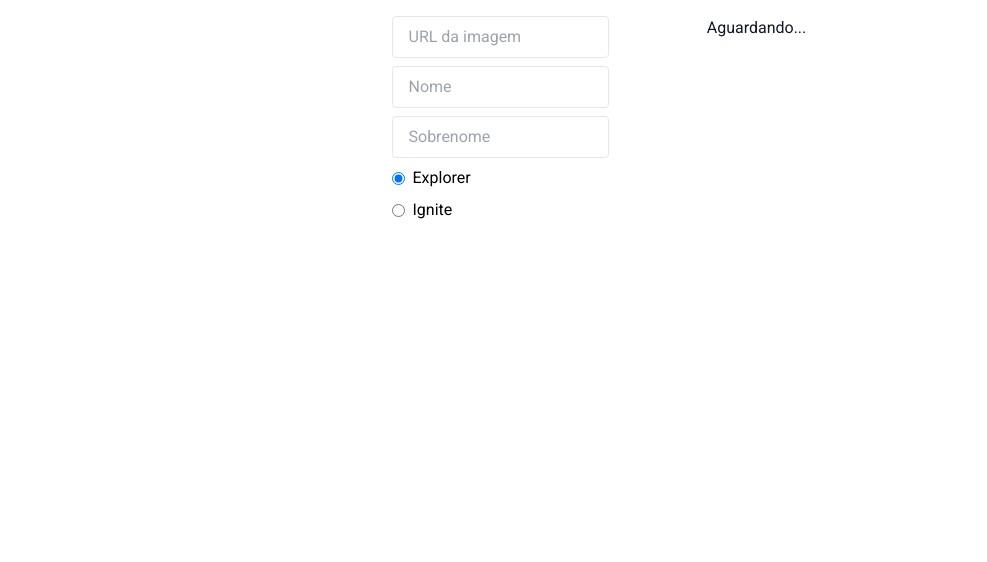
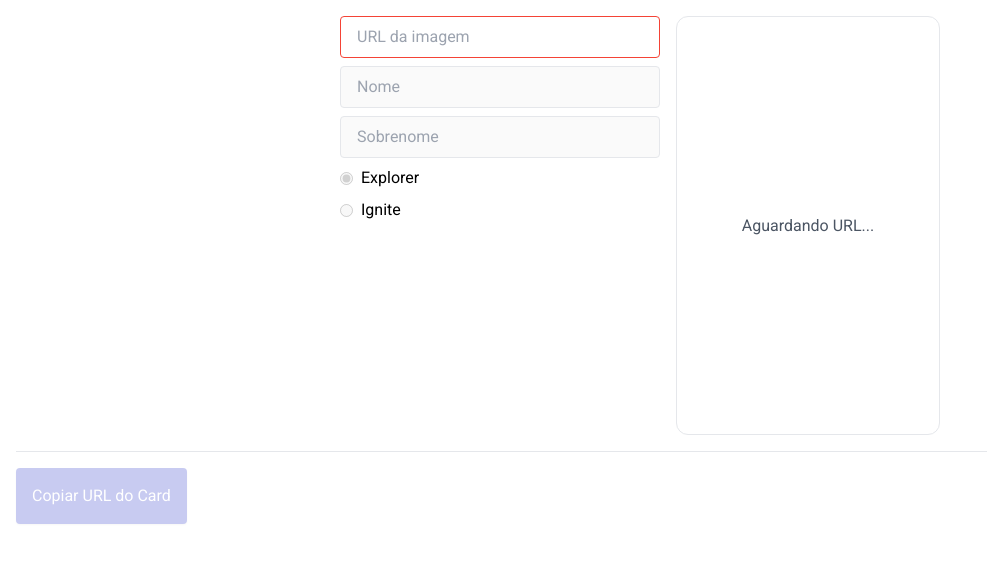
Before and after one commit to lucasgdb/image-generation-nlw-example, a Next.js app: page / in a window 1280 px wide. Shown: the top 562 px of the page, without its empty margins (0-987 px from the left). Built offline with nearby package versions, Linux system fonts and the light colour scheme; no server answers.

Commit message:
chore: improve layout

```diff
--- a/package.json
+++ b/package.json
@@ -17,11 +17,14 @@
     "eslint-config-next": "13.0.3",
     "next": "13.0.4",
     "react": "18.2.0",
+    "react-copy-to-clipboard": "^5.1.0",
     "react-dom": "18.2.0",
+    "react-toastify": "^9.1.1",
     "typescript": "4.9.3",
     "use-debounce": "^8.0.4"
   },
   "devDependencies": {
+    "@types/react-copy-to-clipboard": "^5.0.4",
     "autoprefixer": "^10.4.13",
     "postcss": "^8.4.19",
     "tailwindcss": "^3.2.4"
--- a/src/pages/_app.tsx
+++ b/src/pages/_app.tsx
@@ -1,7 +1,14 @@
 import "../styles/globals.css";
+import "react-toastify/dist/ReactToastify.css";
 
 import type { AppProps } from "next/app";
+import { ToastContainer } from "react-toastify";
 
 export default function App({ Component, pageProps }: AppProps) {
-  return <Component {...pageProps} />;
+  return (
+    <>
+      <ToastContainer pauseOnHover={false} />
+      <Component {...pageProps} />
+    </>
+  );
 }
--- a/src/pages/components/Input.tsx
+++ b/src/pages/components/Input.tsx
@@ -9,7 +9,7 @@ export default function Input(
   return (
     <input
       {...props}
-      className="px-4 py-2 text-gray-900 border rounded outline-none"
+      className={`px-4 py-2 text-gray-900 border rounded outline-none ${props.className}`}
     />
   );
 }
--- a/src/pages/index.tsx
+++ b/src/pages/index.tsx
@@ -2,7 +2,9 @@
 
 import Head from "next/head";
 import { useState } from "react";
-import { useDebouncedCallback } from "use-debounce";
+import { useDebouncedCallback, useDebounce } from "use-debounce";
+import { toast } from "react-toastify";
+import { CopyToClipboard } from "react-copy-to-clipboard";
 
 import ImageWithLoader from "./components/ImageWithLoader";
 import Input from "./components/Input";
@@ -13,10 +15,9 @@ export default function Page() {
   const [imageUrl, setImageUrl] = useState("");
   const [cardType, setCardType] = useState("explorer");
 
-  const handleChangeImageUrl = useDebouncedCallback(
-    (value: string) => setImageUrl(value),
-    500
-  );
+  const [debouncedImageUrl] = useDebounce(imageUrl, 500);
+
+  const handleChangeImageUrl = (value: string) => setImageUrl(value);
 
   const handleChangeUsername = useDebouncedCallback(
     (value: string) => setUsername(value),
@@ -39,20 +40,23 @@ export default function Page() {
     }
   };
 
+  const onCopy = () => toast("Copiado com sucesso!", { type: "success" });
+
   return (
     <>
       <Head>
         <title>OG Image Generation</title>
       </Head>
 
-      <div className="flex flex-col items-center gap-4 mt-4 px-4">
-        <main className="flex gap-4 flex-wrap justify-center">
-          <div className="flex flex-col gap-2">
+      <div className="flex flex-col gap-4 mt-4 px-4">
+        <main className="flex gap-4 flex-wrap justify-center w-full">
+          <div className="flex flex-col gap-2 w-full max-w-xs">
             <Input
               type="url"
               placeholder="URL da imagem"
-              defaultValue={imageUrl}
+              defaultValue={debouncedImageUrl}
               onChange={(event) => handleChangeImageUrl(event.target.value)}
+              className={!imageUrl ? "border-[#f44336]" : ""}
             />
 
             <Input
@@ -60,6 +64,7 @@ export default function Page() {
               placeholder="Nome"
               defaultValue={username}
               onChange={(event) => handleChangeUsername(event.target.value)}
+              disabled={!imageUrl}
             />
 
             <Input
@@ -67,6 +72,7 @@ export default function Page() {
               placeholder="Sobrenome"
               defaultValue={lastname}
               onChange={(event) => handleChangeLastname(event.target.value)}
+              disabled={!imageUrl}
             />
 
             <div className="flex flex-col gap-2 items-start">
@@ -77,6 +83,7 @@ export default function Page() {
                   id="explorer"
                   checked={cardType === "explorer"}
                   onChange={handleChangeCardType}
+                  disabled={!imageUrl}
                 />
 
                 <label htmlFor="explorer" className="select-none">
@@ -91,6 +98,7 @@ export default function Page() {
                   id="ignite"
                   checked={cardType === "ignite"}
                   onChange={handleChangeCardType}
+                  disabled={!imageUrl}
                 />
 
                 <label htmlFor="ignite" className="select-none">
@@ -100,30 +108,38 @@ export default function Page() {
             </div>
           </div>
 
-          <div className="w-[264px] h-[419px]">
-            {imageUrl ? (
+          <div className="flex items-center justify-center border rounded-xl w-[264px] h-[419px] min-w-[264px]">
+            {debouncedImageUrl ? (
               <ImageWithLoader
-                src={`${process.env.NEXT_PUBLIC_URL}/api/og?imageUrl=${imageUrl}&username=${username}&lastname=${lastname}&cardType=${cardType}`}
+                src={`${process.env.NEXT_PUBLIC_URL}/api/og?imageUrl=${debouncedImageUrl}&username=${username}&lastname=${lastname}&cardType=${cardType}`}
                 alt="card"
                 width={264}
                 height={419}
                 download
               />
             ) : (
-              <p className="text-center text-gray-900">Aguardando...</p>
+              <p className="text-center text-gray-600">Aguardando URL...</p>
             )}
           </div>
         </main>
 
-        {imageUrl && (
-          <p className="text-gray-500 break-all">
-            URL do card:
-            <br />
-            {`${process.env.NEXT_PUBLIC_URL}/api/og?imageUrl=${imageUrl}${
+        <hr className="divide-y" />
+
+        <div className="flex">
+          <CopyToClipboard
+            onCopy={onCopy}
+            text={`${process.env.NEXT_PUBLIC_URL}/api/og?imageUrl=${imageUrl}${
               username ? `&username=${username}` : ""
             }${lastname ? `&lastname=${lastname}` : ""}&cardType=${cardType}`}
-          </p>
-        )}
+          >
+            <button
+              className="bg-[#4C55D2] p-4 rounded text-white shadow disabled:opacity-30"
+              disabled={!imageUrl}
+            >
+              Copiar URL do Card
+            </button>
+          </CopyToClipboard>
+        </div>
       </div>
     </>
   );
```
Also changed, not shown: 1 other file (tests, documents, lock files or other folders).
